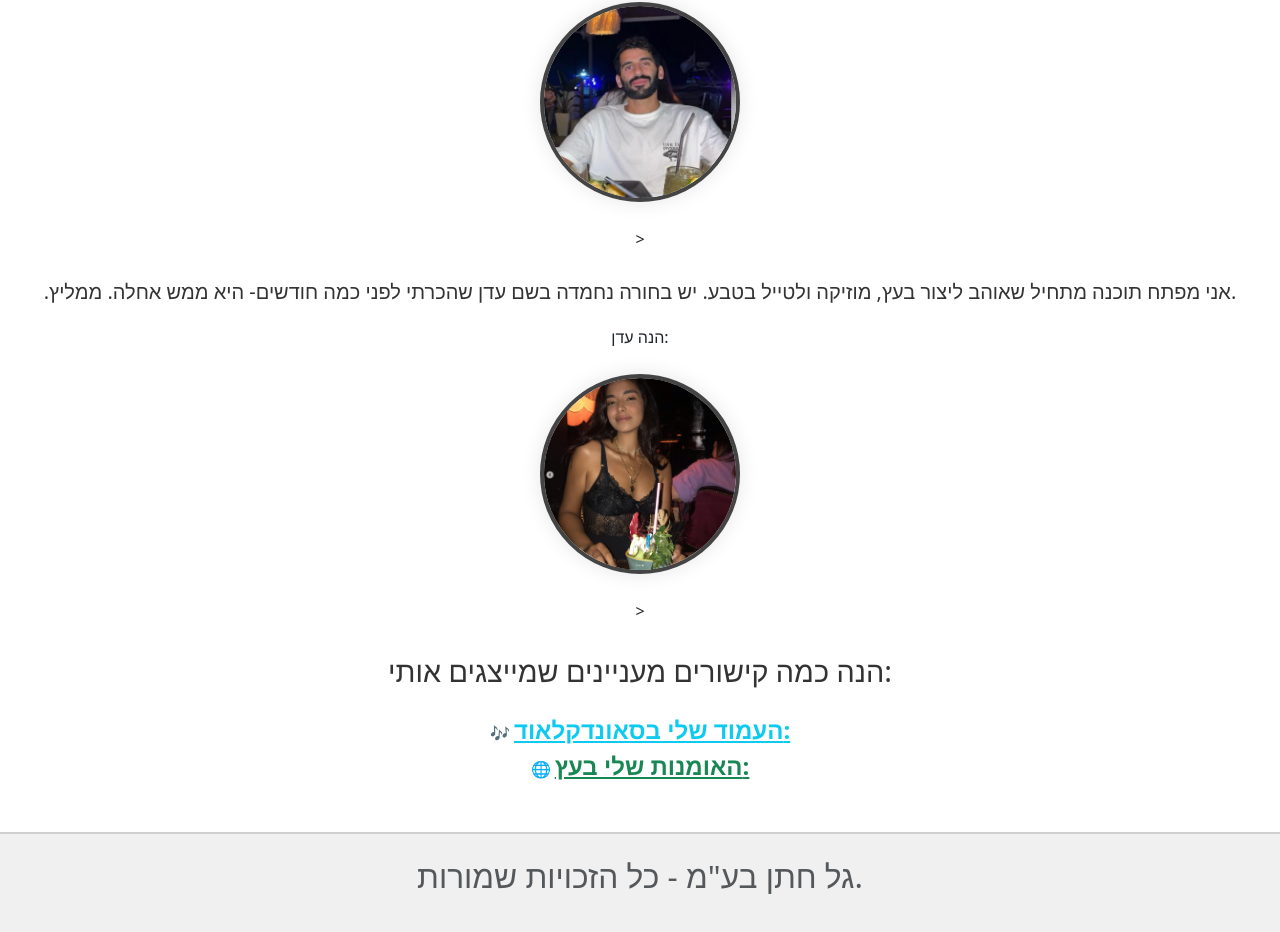
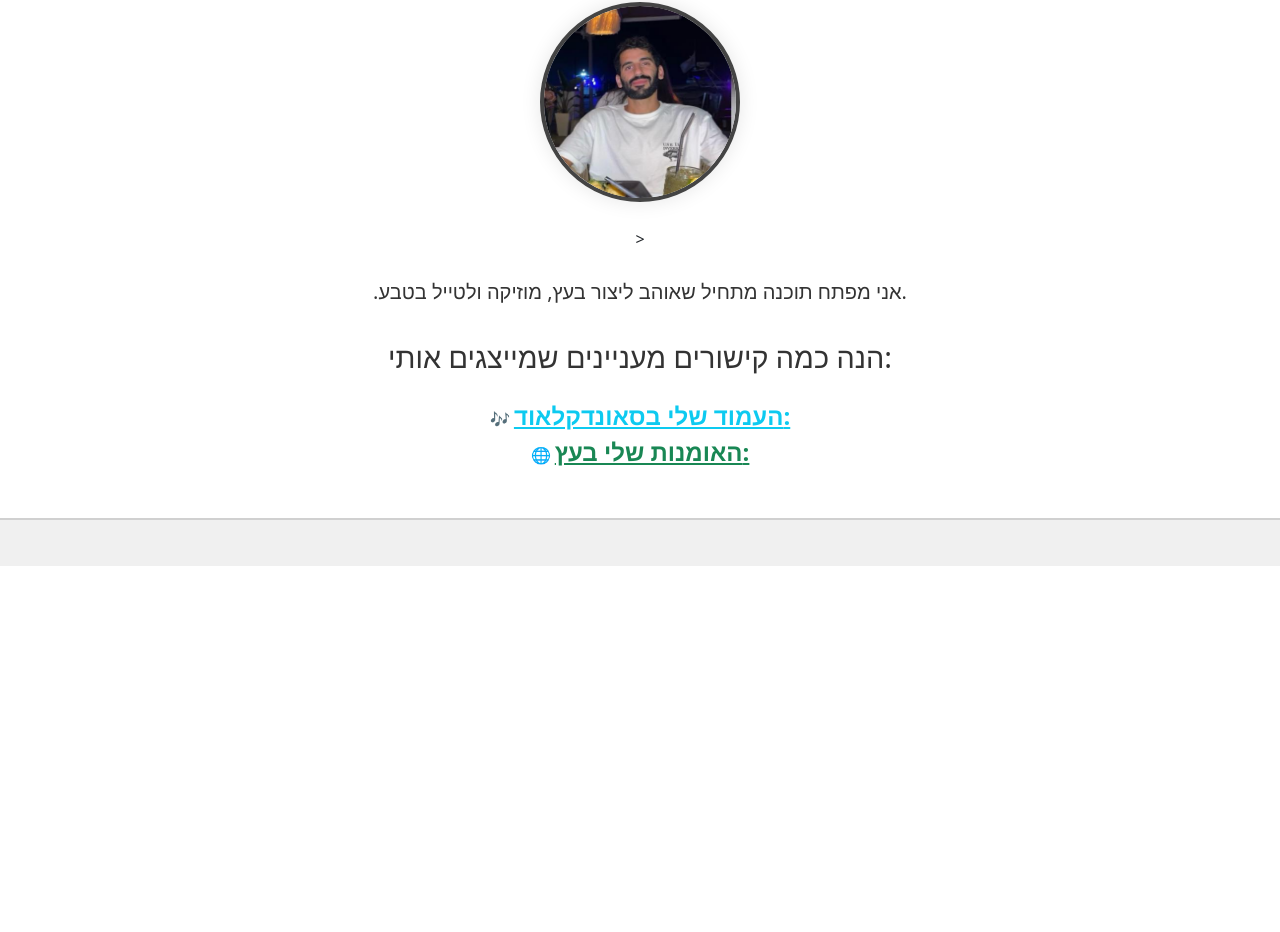
Before and after one commit to GalHatan/galchatan.github.io, a plain HTML site: page index.html in a window 1280 px wide. Shown: the part 114-1046 px from the top of the page. After the commit the page ends 824 px from the top, so only its background shows below. Drawn offline with nearby package versions, Linux system fonts and the light colour scheme.

Commit message:
Update index.html

```diff
--- a/index.html
+++ b/index.html
@@ -27,13 +27,7 @@
     <!-- 4: פסקת היכרות -->
     <section class="mb-4">
         <p class="lead">
-             .אני מפתח תוכנה מתחיל שאוהב ליצור בעץ, מוזיקה ולטייל בטבע. יש בחורה נחמדה בשם עדן שהכרתי לפני כמה חודשים- היא ממש אחלה. ממליץ. </p>
-    הנה עדן:
-        </section>
-    <!-- 3: תמונה או אוואטר -->
-    <section class="mb-4">
-        <img src="eden_pic.jpg" alt="תמונת פרופיל של עדן" class="rounded-circle" width="200" height="200">
-        >
+             .אני מפתח תוכנה מתחיל שאוהב ליצור בעץ, מוזיקה ולטייל בטבע.
 
     </section>
     <!-- 5: קישורים מעניינים -->
@@ -48,7 +42,7 @@
 
     <!-- סיום הדף -->
     <footer class="mt-5">
-        <p class="text-muted">גל חתן בע"מ - כל הזכויות שמורות.</p>
+        <p class="text-muted"></p>
     </footer>
 
 </body>
```
